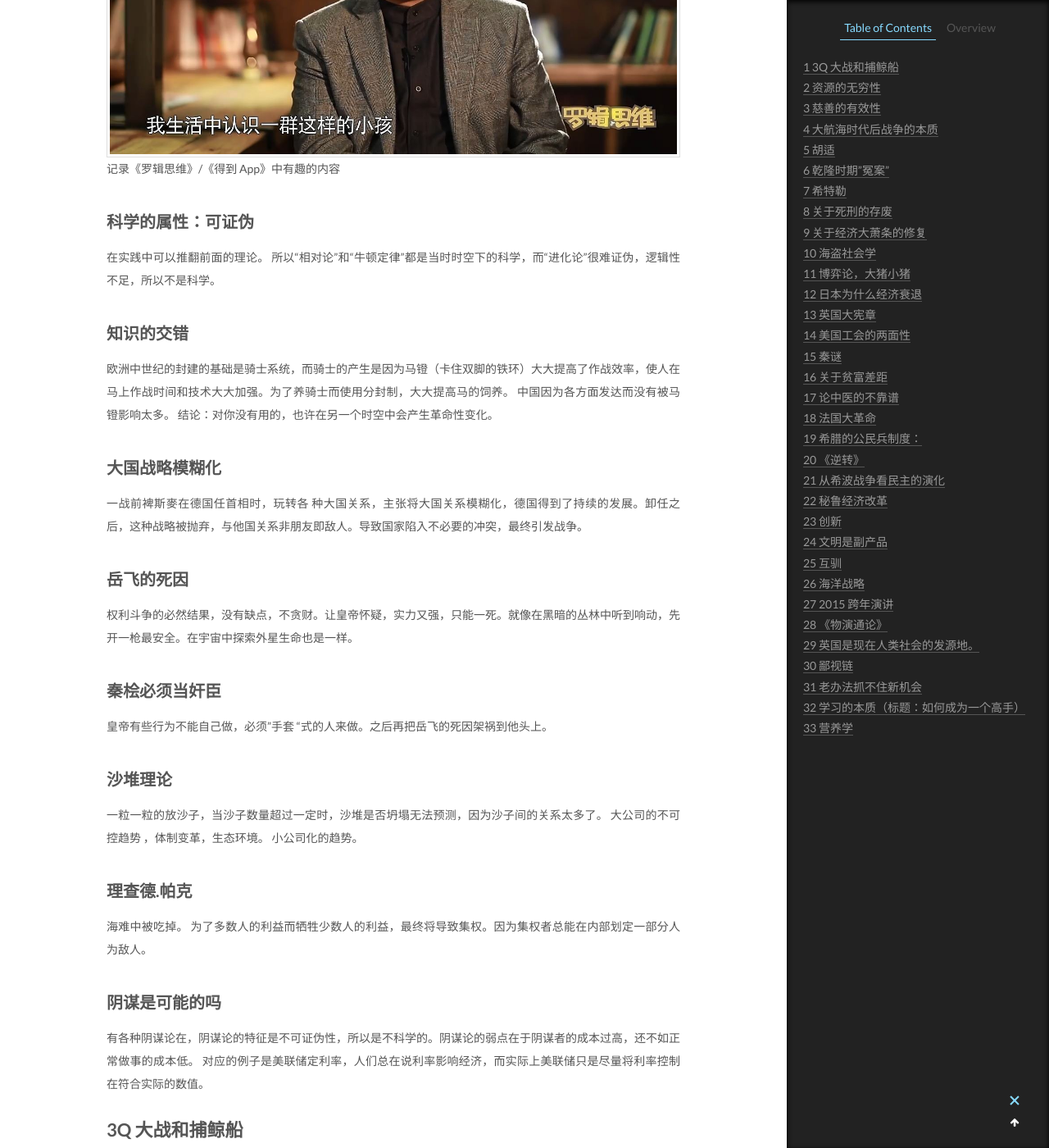
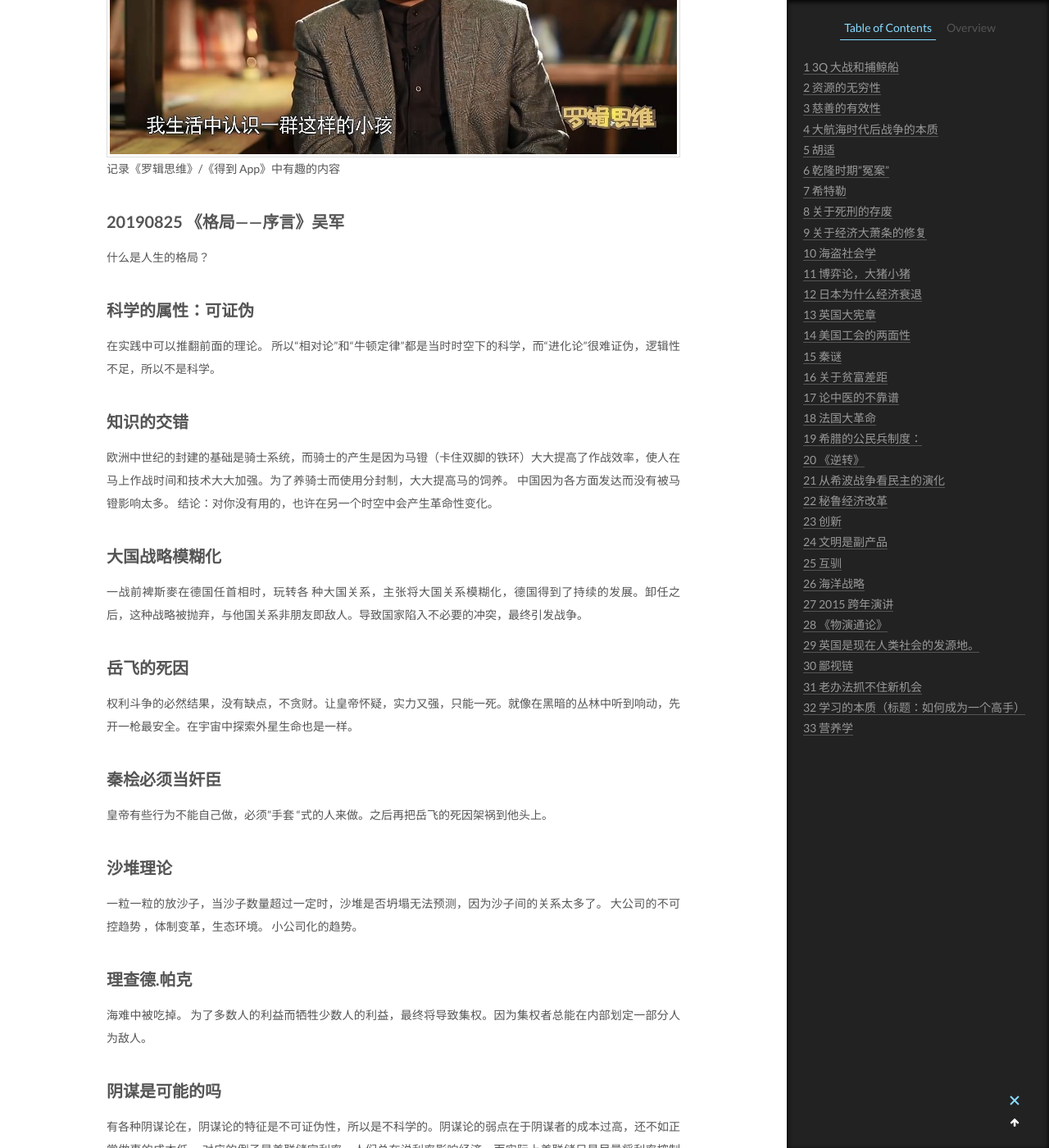
Before and after one commit to CodeHunter2006/CodeHunter2006.github.io, a Jekyll site: the page built from _posts/2014-02-11-Mr_Luo.md, in a window 1280 px wide and 1400 px high, scrolled down 672 px. Shown: the whole window at 82% size. Built offline with Jekyll 4.4.1, drawn with Linux system fonts in a browser that asks for light colours.

Commit message:
Update 2014-02-11-Mr_Luo.md

```diff
--- a/_posts/2014-02-11-Mr_Luo.md
+++ b/_posts/2014-02-11-Mr_Luo.md
@@ -7,6 +7,11 @@ tags: book
 
 ![罗振宇](/assets/images/2014-02-11-Mr_Luo_1.jpeg)
 记录《罗辑思维》/《得到 App》中有趣的内容
+
+## 20190825 《格局——序言》吴军
+什么是人生的格局？
+
+
 
 ## 科学的属性：可证伪
 
```
